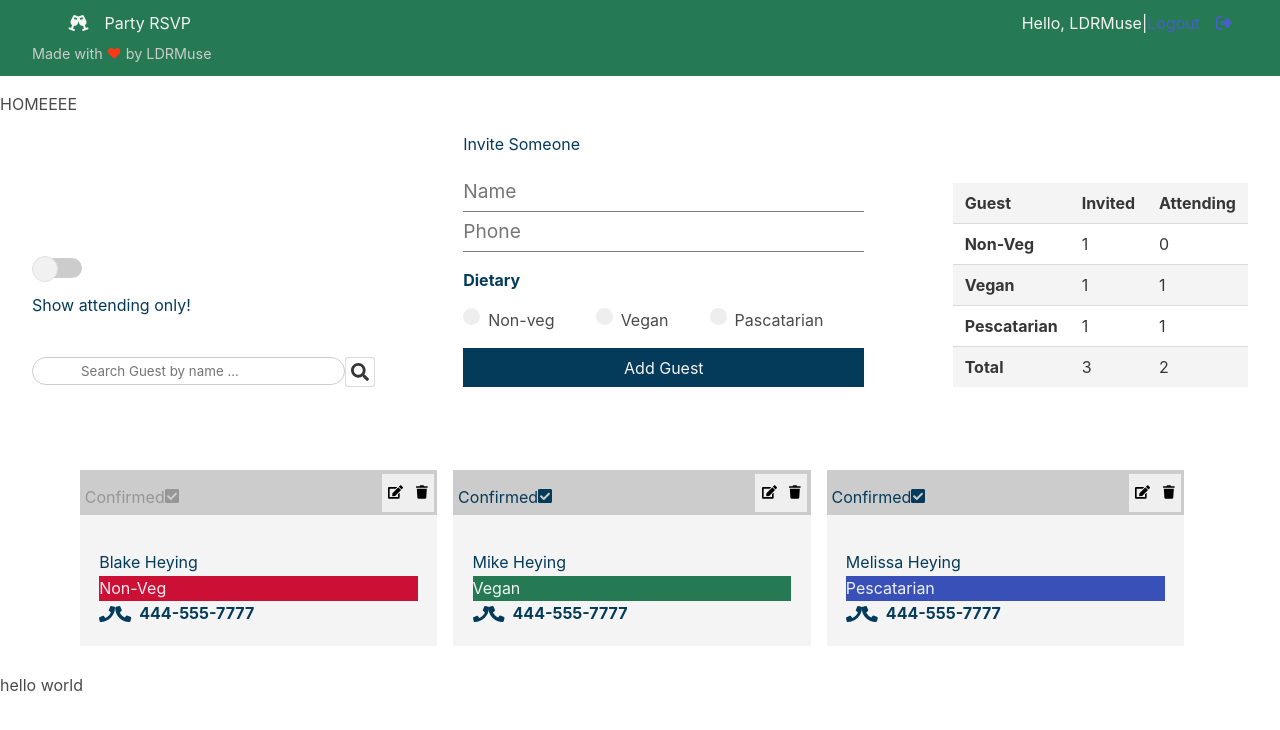
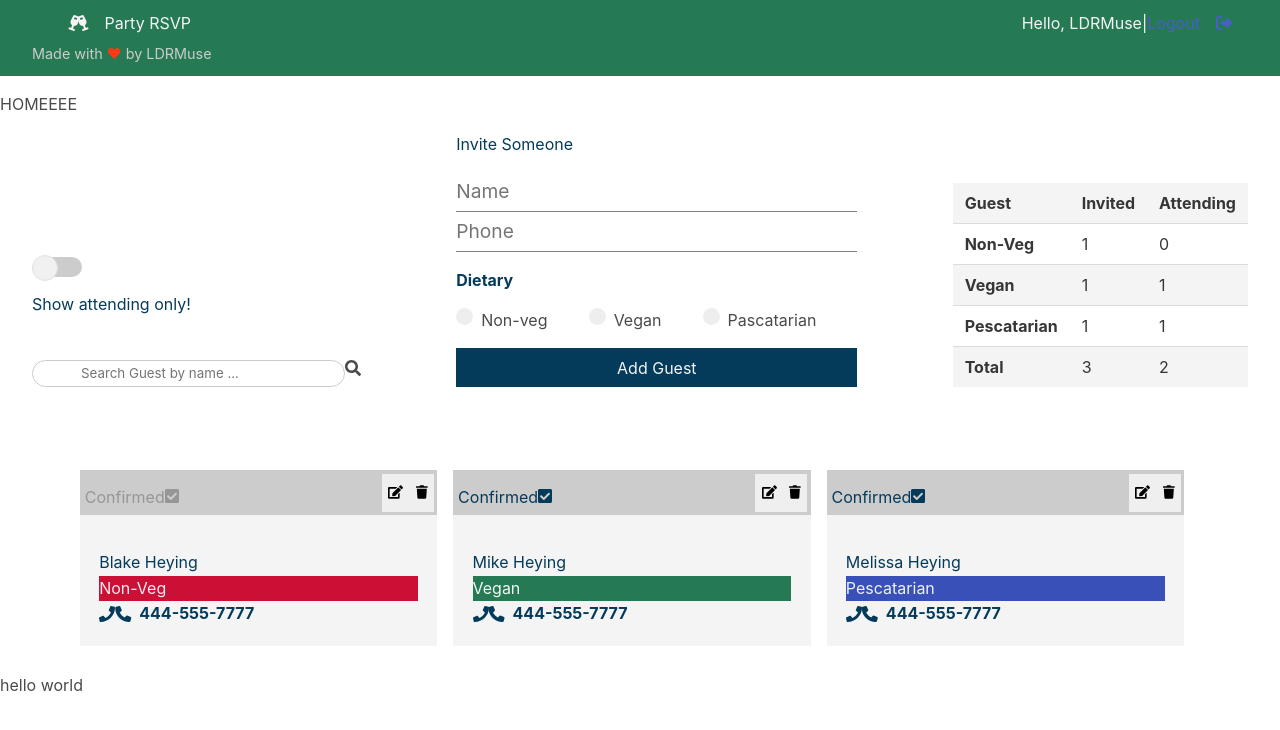
Before and after one commit to LDRMuse/rsvp-party-app, a React (Create React App) app in the folder client/: page / in a window 1280 px wide. Shown: the top 730 px of the page. Built offline with nearby package versions, Linux system fonts and the light colour scheme.

Commit message:
:fire: remove button

```diff
--- a/client/src/components/guests/GuestSearch.js
+++ b/client/src/components/guests/GuestSearch.js
@@ -24,7 +24,7 @@ clearSearch()
   return (
     <div>
     <input ref={searchValue} type="text" onChange={handleChange} className="search" placeholder="Search Guest by name ..." />
-    <button className="button is-small"><FontAwesomeIcon icon="search" className="icon"/></button>
+    <FontAwesomeIcon icon="search" className="icon"/>
   </div>
   )
 }
```
